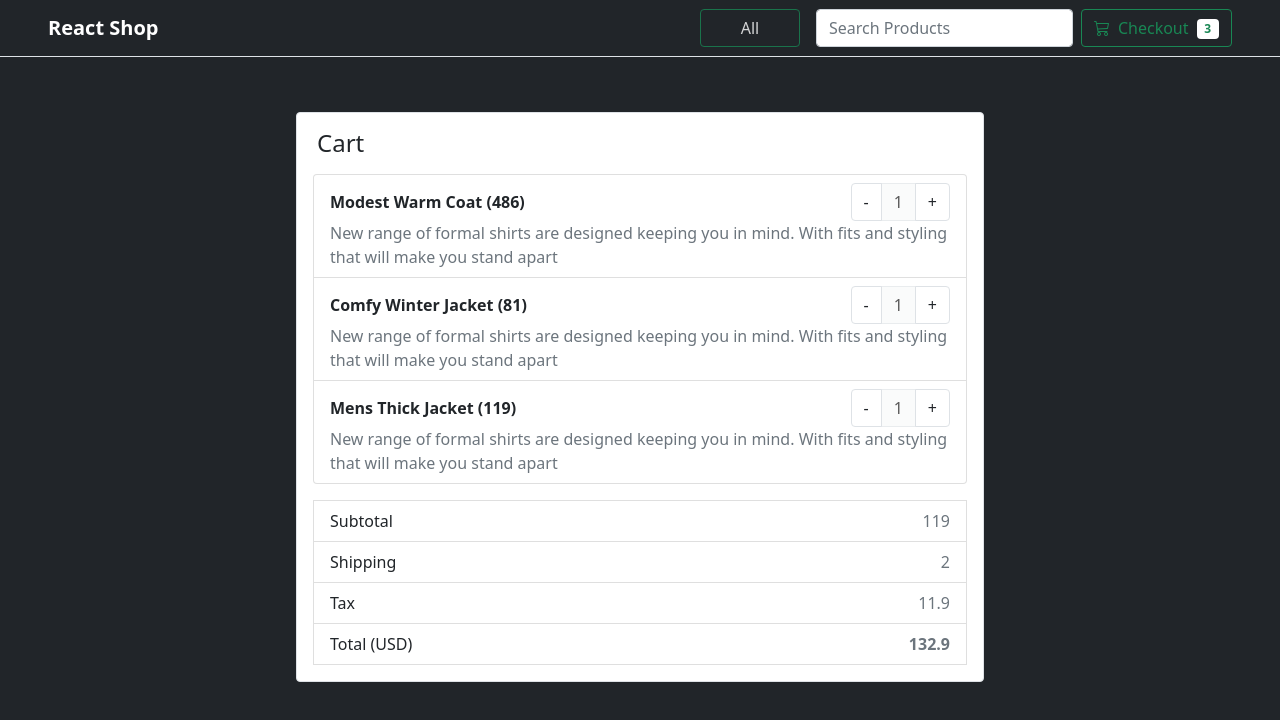
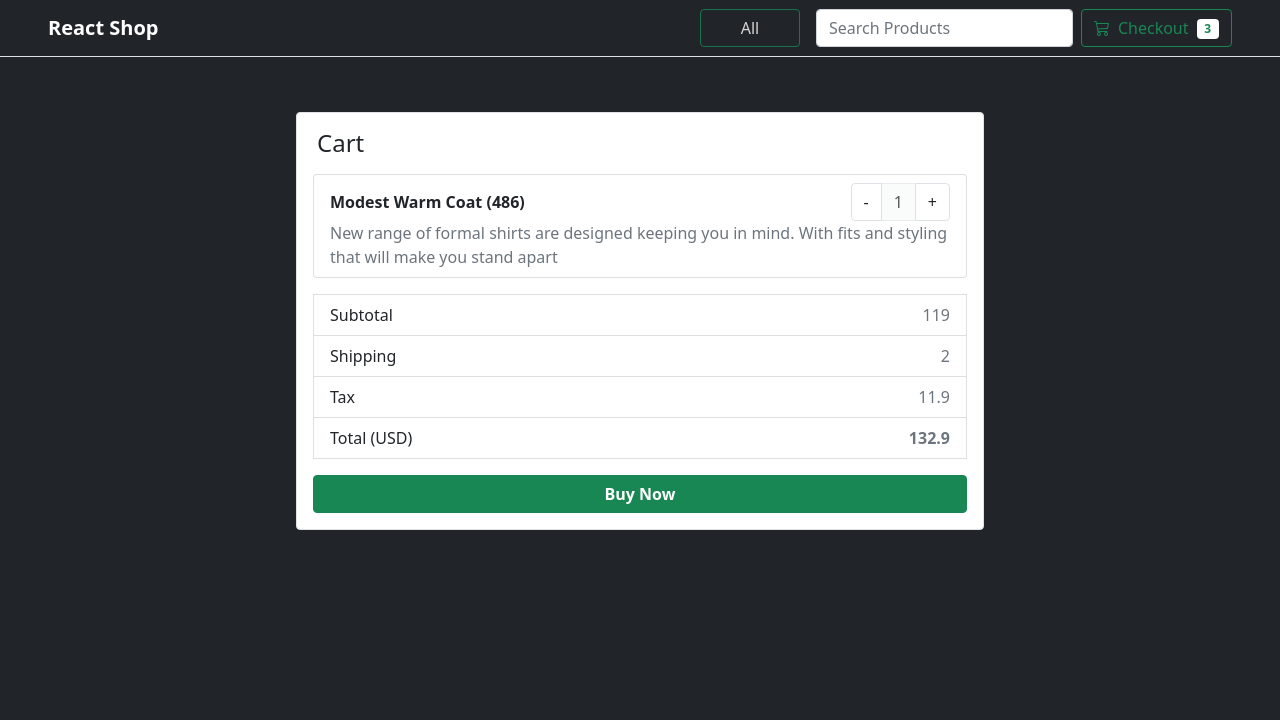
Before and after one commit to SaxenaNikhil/react-shop, a React (Create React App) app: page /cart in a window 1280 px wide. Shown: the top 720 px of the page. Built offline with nearby package versions, Linux system fonts and the light colour scheme.

Commit message:
Working on the cart buy button component setup

```diff
--- a/src/components/cart/CartBuyButton.jsx
+++ b/src/components/cart/CartBuyButton.jsx
@@ -0,0 +1,12 @@
+export default function cartBuyButton ({title="Buy Now"}) {
+
+    const buy = () => {
+        console.log("Buying Now!");
+    }
+
+    return (
+        <button onClick={buy} className="btn btn-success d-block w-100 fw-bold mt-3">
+            {title}
+        </button>
+    )
+}
--- a/src/pages/Cart.jsx
+++ b/src/pages/Cart.jsx
@@ -1,3 +1,4 @@
+import CartBuyButton from "../components/cart/cartBuyButton";
 import CartItem from "../components/cart/cartItem";
 import CartNumbers from "../components/cart/cartNumbers";
 import NoContent from "../components/extra/NoContent";
@@ -5,7 +6,7 @@ import data from "../data";
 
 export default function Cart() {
 
-    const items = data.slice(0, 3);
+    const items = data.slice(0, 1);
 
     if(items.length === 0) return <NoContent text="Nothing In Your Cart" btnText="Browse Products"/>
 
@@ -18,7 +19,7 @@ export default function Cart() {
                         {items.map((i) => <CartItem key={i.id} item={i} />)}
                     </ul>
                     <CartNumbers/>
-                    {/* Cart Button */}
+                    <CartBuyButton/>
                 </div>
             </div>
         </div>
```
